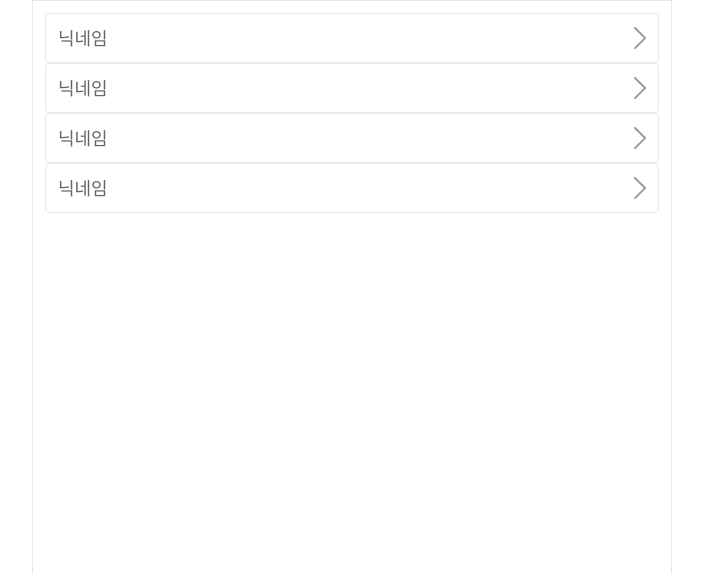
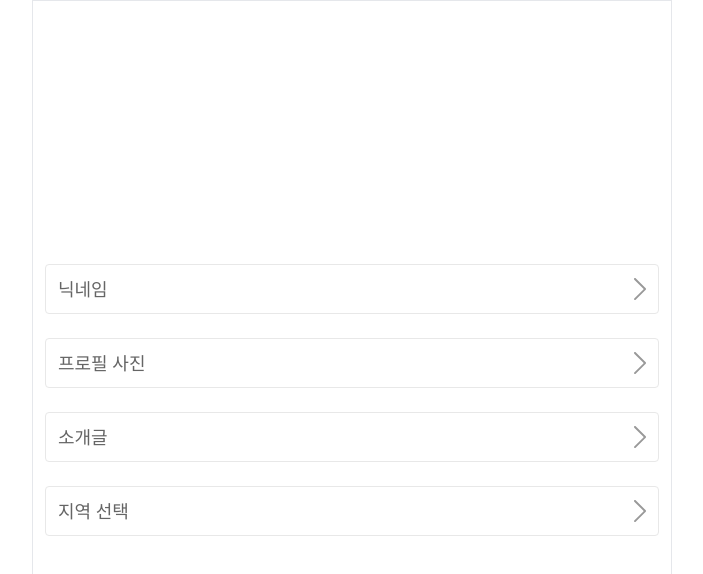
Before and after one commit to prgrms-fe-devcourse/NFE1_2_FitPlace, a React (Vite) app: page /profile/edit in a window 1280 px wide. Shown: the top 574 px of the page, without its empty margins (288-991 px from the left). Built offline with nearby package versions, Linux system fonts and the light colour scheme.

Commit message:
프로필 수정 상단 네비게이션 세부 조정

```diff
--- a/src/pages/profile/ProfileEdit.tsx
+++ b/src/pages/profile/ProfileEdit.tsx
@@ -3,31 +3,41 @@ import { Link } from 'react-router-dom';
 
 const ProfileEdit = () => {
   return (
-    <div className="w-140 min-h-screen bg-white p-3 border">
+    <div className="w-140 min-h-screen bg-white p-3 border flex flex-col justify-center">
+      {/* 프로필 수정 링크 상단 */}
+      <div className='flex flex-col justify-center items-stretch gap-6'>
+        {/* 닉네임 수정 */}
         <Link to={'./nickname'}>
           <div className='flex justify-between items-center px-3 py-2.5 border border-profileBorder rounded'>
             <p className='text-placeholder text-lg'>닉네임</p>
-          <img src="/src/assets/LinkIcon.svg" alt="닉네임" />
+            <img src="/src/assets/LinkIcon.svg" alt="닉네임 수정하기" />
           </div>
         </Link>
-      <Link to={'./nickname'}>
+
+        {/* 프로필 사진 수정 */}
+        <Link to={'./img'}>
           <div className='flex justify-between items-center px-3 py-2.5 border border-profileBorder rounded'>
-          <p className='text-placeholder text-lg'>닉네임</p>
-          <img src="/src/assets/LinkIcon.svg" alt="닉네임" />
+            <p className='text-placeholder text-lg'>프로필 사진</p>
+            <img src="/src/assets/LinkIcon.svg" alt="프로필 사진 수정하기" />
           </div>
         </Link>
-      <Link to={'./nickname'}>
+
+        {/* 프로필 소개글 수정 */}
+        <Link to={'./description'}>
           <div className='flex justify-between items-center px-3 py-2.5 border border-profileBorder rounded'>
-          <p className='text-placeholder text-lg'>닉네임</p>
-          <img src="/src/assets/LinkIcon.svg" alt="닉네임" />
+            <p className='text-placeholder text-lg'>소개글</p>
+            <img src="/src/assets/LinkIcon.svg" alt="소개글 수정하기" />
           </div>
         </Link>
-      <Link to={'./nickname'}>
+
+        {/* 프로필 지역 수정 */}
+        <Link to={'./locate'}>
           <div className='flex justify-between items-center px-3 py-2.5 border border-profileBorder rounded'>
-          <p className='text-placeholder text-lg'>닉네임</p>
-          <img src="/src/assets/LinkIcon.svg" alt="닉네임" />
+            <p className='text-placeholder text-lg'>지역 선택</p>
+            <img src="/src/assets/LinkIcon.svg" alt="지역 선택 수정하기" />
           </div>
         </Link>
+      </div>
     </div>
   );
 };
```
Lines whose indentation alone changed are shown as unchanged.
